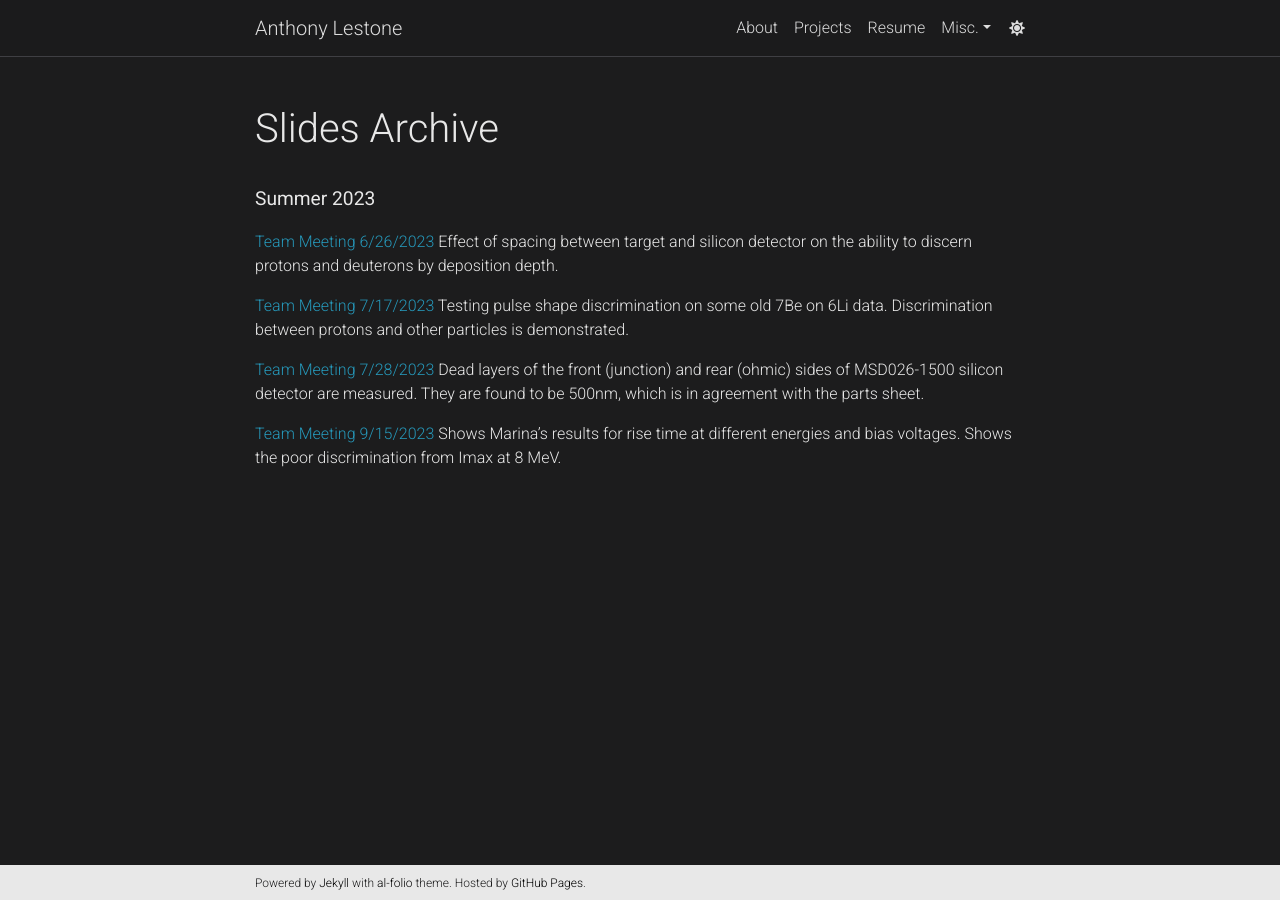
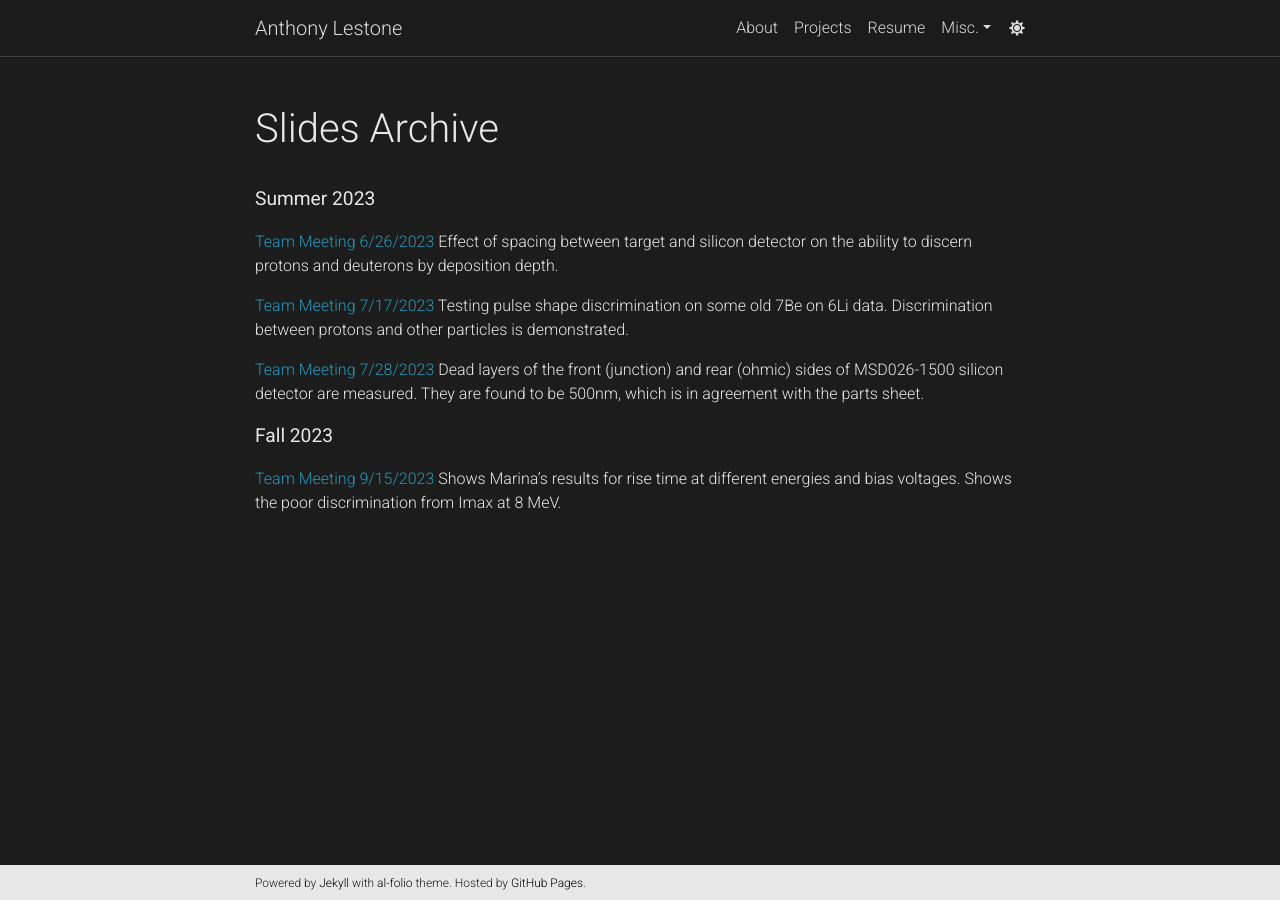
Before and after one commit to anthonylestone/anthonylestone.github.io, a Jekyll site: the page built from _pages/slidesarchive.md, in a window 1280 px wide. Built offline with Jekyll 4.4.1, drawn with Linux system fonts in a browser that asks for light colours; comment, search, counter and statistics services are not loaded; a style sheet for code colours, icons or effects is not loaded.

Commit message:
added fall section

```diff
--- a/_pages/slidesarchive.md
+++ b/_pages/slidesarchive.md
@@ -16,5 +16,7 @@ Testing pulse shape discrimination on some old 7Be on 6Li data. Discrimination b
 [Team Meeting 7/28/2023](/assets/pdf/TeamMeeting-7_28_2023.pdf)
 Dead layers of the front (junction) and rear (ohmic) sides of MSD026-1500 silicon detector are measured. They are found to be 500nm, which is in agreement with the parts sheet.
 
+<b><big>Fall 2023</big><b>
+
 [Team Meeting 9/15/2023](/assets/pdf/TeamMeeting-9_15_2023.pdf)
 Shows Marina's results for rise time at different energies and bias voltages. Shows the poor discrimination from Imax at 8 MeV.
```
